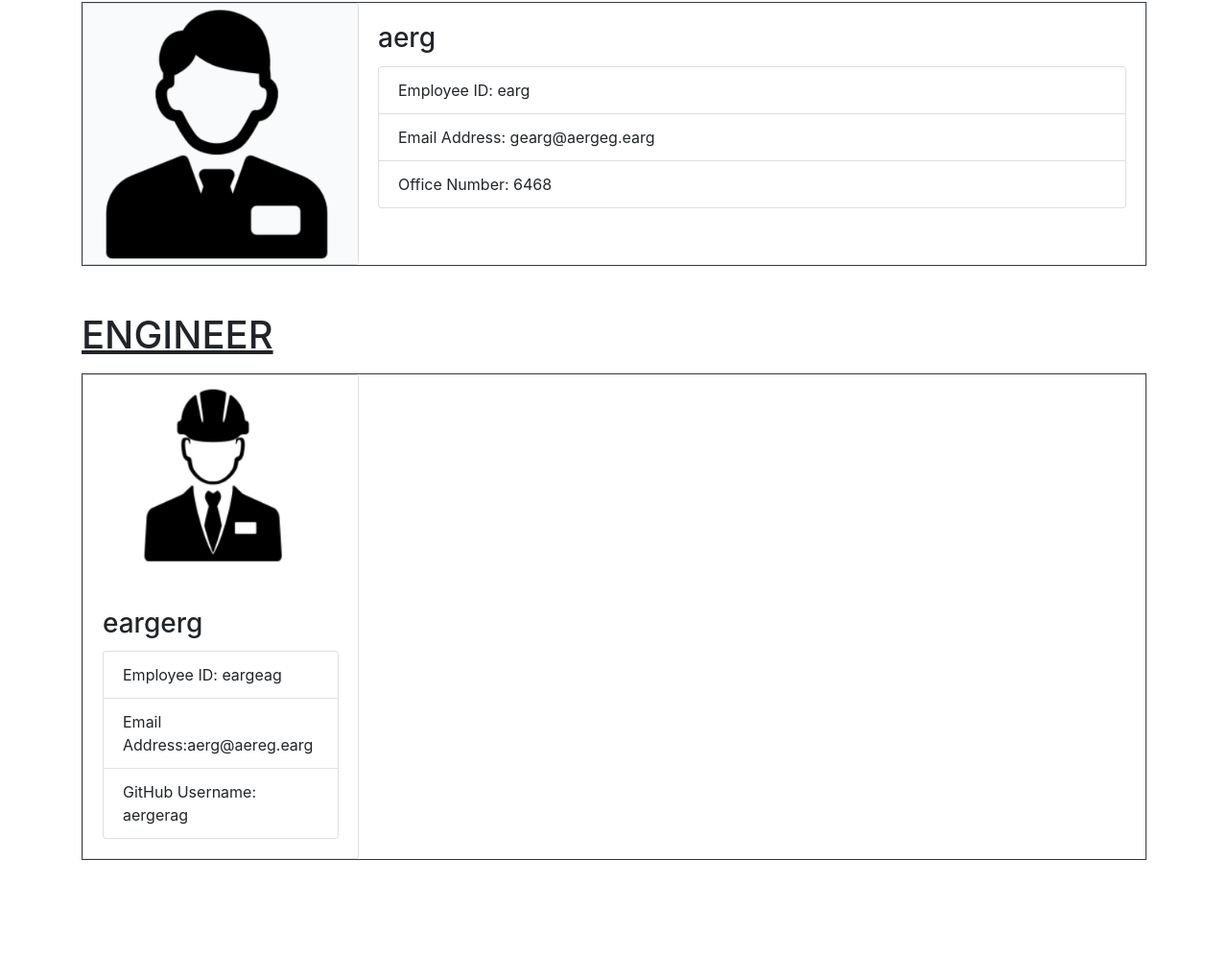
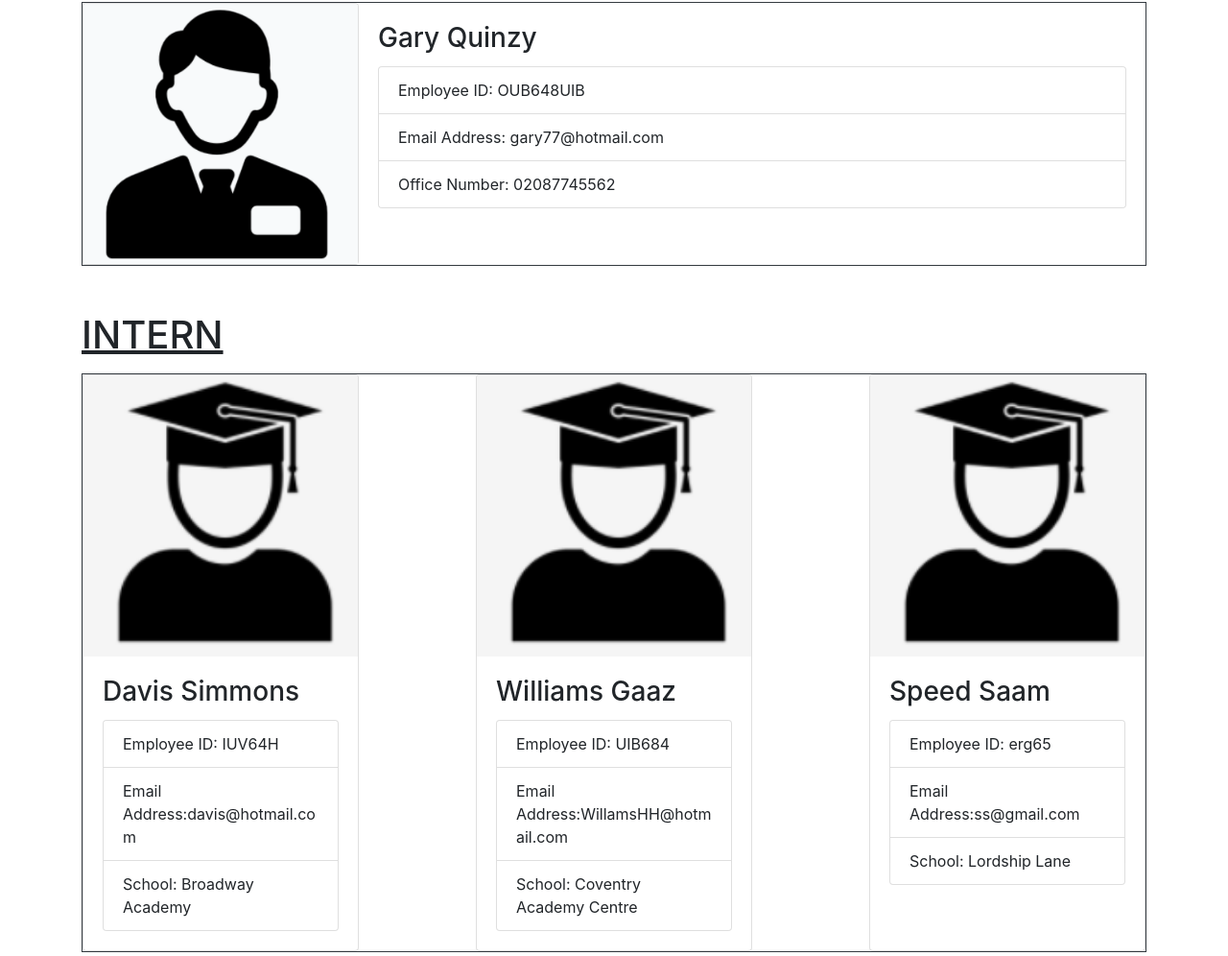
Before and after one commit to DMO17/team-profile-generator, a website: page team-profile.html in a window 1280 px wide. Shown: the part 233-1229 px from the top of the page at 96% size. Before the commit the page ends 1177 px from the top, so only its background shows below. Drawn offline with nearby package versions, Linux system fonts and the light colour scheme; files that its build step writes are made by us from their sources.

Commit message:
final version

```diff
--- a/src/index.js
+++ b/src/index.js
@@ -31,7 +31,7 @@ const init = async () => {
         internQuestions
       );
       const intern = new Intern(name, id, email, school);
-      console.log(intern);
+
       employeeDetails.push(intern);
     }
 
--- a/team-profile.html
+++ b/team-profile.html
@@ -36,7 +36,7 @@
           animate__animated animate__backInDown
         "
       >
-        aerg
+        Energy & Power
       </h1>
     </div>
   </header>
@@ -66,13 +66,13 @@
       </div>
 
       <div class="card-body manager-details-container">
-        <h3 class="card-title">aerg</h3>
+        <h3 class="card-title">Gary Quinzy</h3>
 
         <ul class="list-group">
-          <li class="list-group-item">Employee ID: earg</li>
-          <li class="list-group-item">Email Address: gearg@aergeg.earg</li>
+          <li class="list-group-item">Employee ID: OUB648UIB</li>
+          <li class="list-group-item">Email Address: gary77@hotmail.com</li>
           <li class="list-group-item">
-            Office Number: 6468
+            Office Number: 02087745562
           </li>
         </ul>
       </div>
@@ -81,7 +81,82 @@
 
 
 
+        <section class="container mb-5">
+    <div class="h1 animate__animated animate__fadeInLeftBig">
+      <u>INTERN</u>
+    </div>
 
+    <div
+      class="
+        d-flex
+        flex-row flex-wrap
+        justify-content-between
+        border border-dark
+        mt-3
+      "
+    >
+
+     <div
+    class="card animate__animated animate__zoomIn"
+    style="width: 18rem"
+  >
+    <img
+      class="card-img-top"
+      src="./dist/assets/images/intern.PNG"
+      alt="Card image cap"
+    />
+
+    <div class="card-body">
+      <h3 class="card-title">Davis Simmons</h3>
+
+      <ul class="list-group">
+        <li class="list-group-item">Employee ID: IUV64H</li>
+        <li class="list-group-item">Email Address:davis@hotmail.com</li>
+        <li class="list-group-item">School: Broadway Academy</li>
+      </ul>
+    </div>
+  </div> <div
+    class="card animate__animated animate__zoomIn"
+    style="width: 18rem"
+  >
+    <img
+      class="card-img-top"
+      src="./dist/assets/images/intern.PNG"
+      alt="Card image cap"
+    />
+
+    <div class="card-body">
+      <h3 class="card-title">Williams Gaaz</h3>
+
+      <ul class="list-group">
+        <li class="list-group-item">Employee ID: UIB684</li>
+        <li class="list-group-item">Email Address:WillamsHH@hotmail.com</li>
+        <li class="list-group-item">School: Coventry Academy Centre</li>
+      </ul>
+    </div>
+  </div> <div
+    class="card animate__animated animate__zoomIn"
+    style="width: 18rem"
+  >
+    <img
+      class="card-img-top"
+      src="./dist/assets/images/intern.PNG"
+      alt="Card image cap"
+    />
+
+    <div class="card-body">
+      <h3 class="card-title">Speed Saam</h3>
+
+      <ul class="list-group">
+        <li class="list-group-item">Employee ID: erg65</li>
+        <li class="list-group-item">Email Address:ss@gmail.com</li>
+        <li class="list-group-item">School: Lordship Lane</li>
+      </ul>
+    </div>
+  </div>
+
+    </div>
+  </section>
 
 
     <section class="container mb-5">
@@ -110,12 +185,31 @@
     />
 
     <div class="card-body">
-      <h3 class="card-title">eargerg</h3>
+      <h3 class="card-title">Derek Henrey</h3>
 
       <ul class="list-group">
-        <li class="list-group-item">Employee ID: eargeag</li>
-        <li class="list-group-item">Email Address:aerg@aereg.earg</li>
-        <li class="list-group-item">GitHub Username: aergerag</li>
+        <li class="list-group-item">Employee ID: IUBV651ON</li>
+        <li class="list-group-item">Email Address:derekH77@hotmail.com</li>
+        <li class="list-group-item">GitHub Username: Derek88</li>
+      </ul>
+    </div>
+  </div>  <div
+    class="card animate__animated animate__zoomIn"
+    style="width: 18rem"
+  >
+    <img
+      class="card-img-top"
+      src="./dist/assets/images/engineer.PNG"
+      alt="Card image cap"
+    />
+
+    <div class="card-body">
+      <h3 class="card-title">Agalar Zooe</h3>
+
+      <ul class="list-group">
+        <li class="list-group-item">Employee ID: IUV884</li>
+        <li class="list-group-item">Email Address:agaer77@gmail.com</li>
+        <li class="list-group-item">GitHub Username: agar554D</li>
       </ul>
     </div>
   </div>
```
